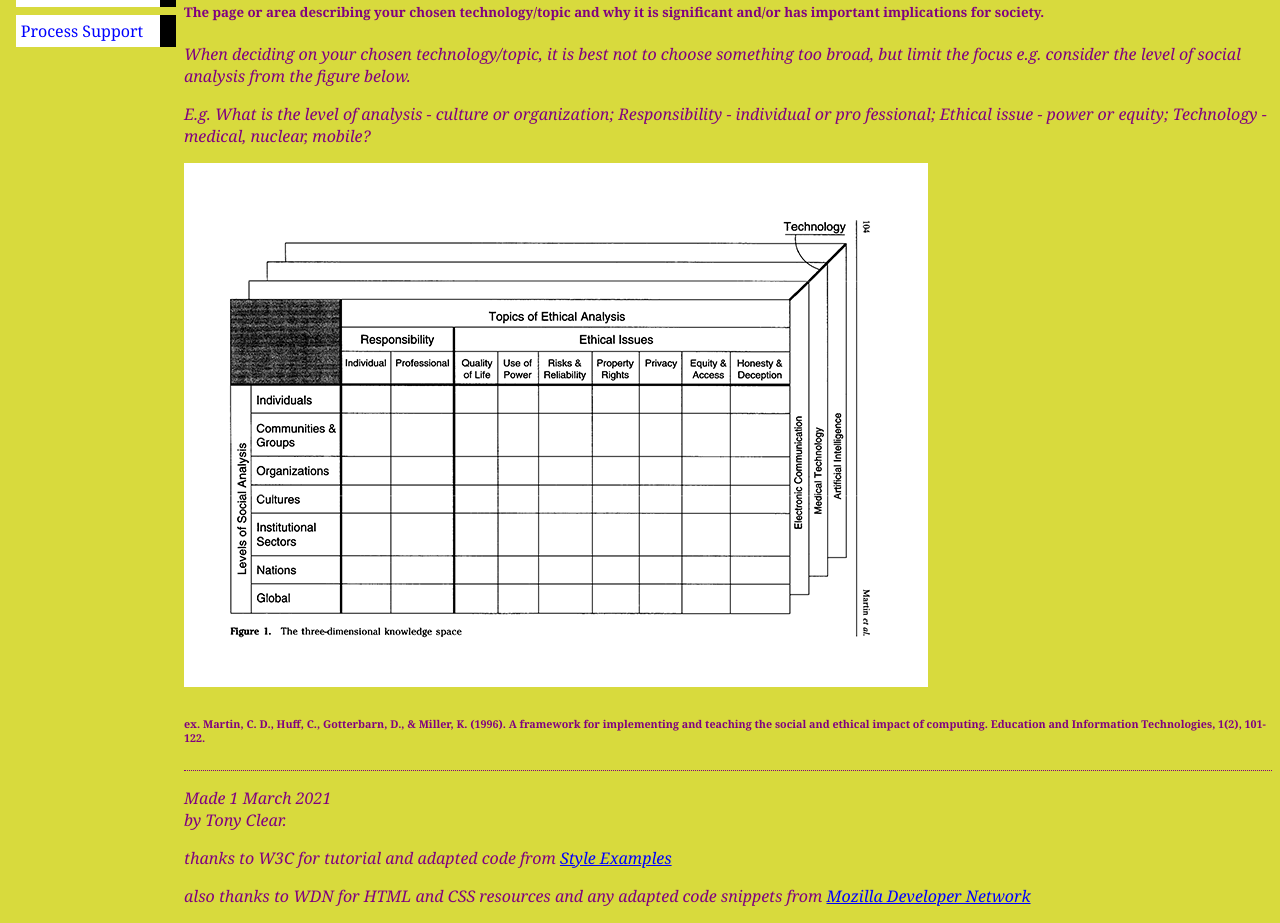
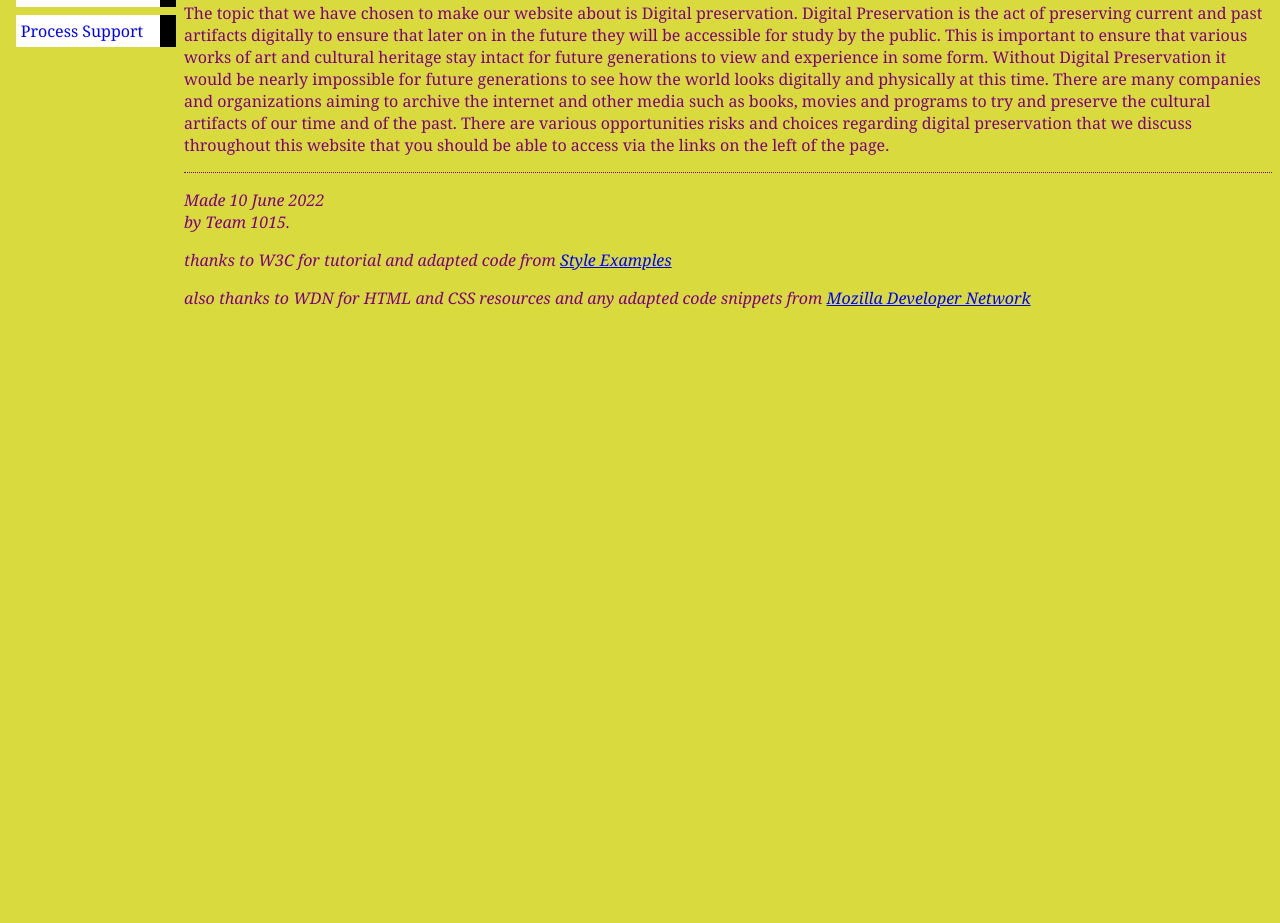
Before and after one commit to Ghastly181/DigitalPreservationSite, a plain HTML site: page Digital Preservation Website/misc/topic.html in a window 1280 px wide. Shown: the part 324-1247 px from the top of the page. After the commit the page ends 800 px from the top, so only its background shows below. Drawn offline with Linux system fonts and the light colour scheme.

Commit message:
changed signatures and added text to topic page
changed the signature on the bottom of some pages and added some text to the front topic page

```diff
--- a/Digital Preservation Website/misc/topic.html
+++ b/Digital Preservation Website/misc/topic.html
@@ -21,18 +21,13 @@
 </ul>
 
 <!-- Main content -->
-<h1>Chosen Technology/Topic</h1>
+<h1>Digital Preservation</h1>
 
 
-</ul><h5><p>The page or area describing your chosen technology/topic and why it is significant and/or has important implications for society.<p></h5>
-
-<p><em>When deciding on your chosen technology/topic, it is best not to choose something too broad, but limit the focus e.g. consider the level of social analysis from the figure below.</p></em>
-<p><em>E.g. What is the level of analysis - culture or organization; Responsibility - individual or pro fessional; Ethical issue - power or equity; Technology - medical, nuclear, mobile?</p></em>
-<img src="../images/martin_miller_1996_small.png" alt="Social and Ethical Impact of Computing"
-</ul><h6><p>ex. Martin, C. D., Huff, C., Gotterbarn, D., & Miller, K. (1996). A framework for implementing and teaching the social and ethical impact of computing. Education and Information Technologies, 1(2), 101-122.<p></h6>
+</ul><p>The topic that we have chosen to make our website about is Digital preservation. Digital Preservation is the act of preserving current and past artifacts digitally to ensure that later on in the future they will be accessible for study by the public. This is important to ensure that various works of art and cultural heritage stay intact for future generations to view and experience in some form. Without Digital Preservation it would be nearly impossible for future generations to see how the world looks digitally and physically at this time. There are many companies and organizations aiming to archive the internet and other media such as books, movies and programs to try and preserve the cultural artifacts of our time and of the past. There are various opportunities risks and choices regarding digital preservation that we discuss throughout this website that you should be able to access via the links on the left of the page.</p>
 <!-- Sign and date the page, it's only polite! -->
-<address>Made 1 March 2021<br>
-  by Tony Clear.</address>
+<address>Made 10 June 2022<br>
+  by Team 1015.</address>
 
 <p><em>thanks to W3C for tutorial and adapted code from <a href="https://www.w3.org/Style/Examples/011/firstcss.en.html">Style Examples</a></p></em>
 <p><em>also thanks to WDN for HTML and CSS resources and any adapted code snippets from <a href= "https://developer.mozilla.org/en-US/docs/Web">Mozilla Developer Network</a></p></em
```
Also changed, not shown: Digital Preservation Website/misc/choices.html (+2 -2 lines), Digital Preservation Website/misc/ethics.html (+2 -2 lines), Digital Preservation Website/misc/opportunities.html (+2 -2 lines), Digital Preservation Website/misc/process.html (+2 -2 lines).
